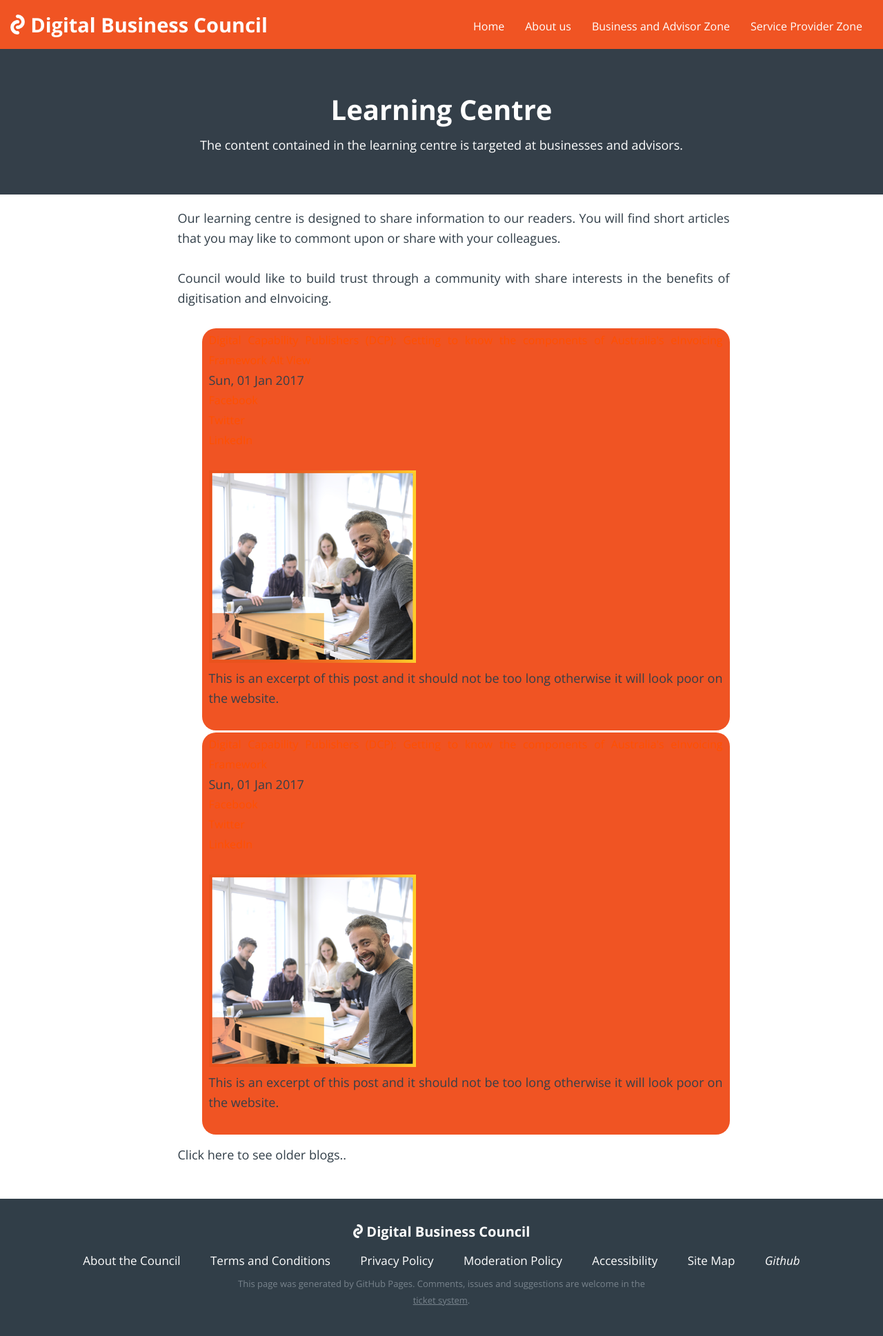
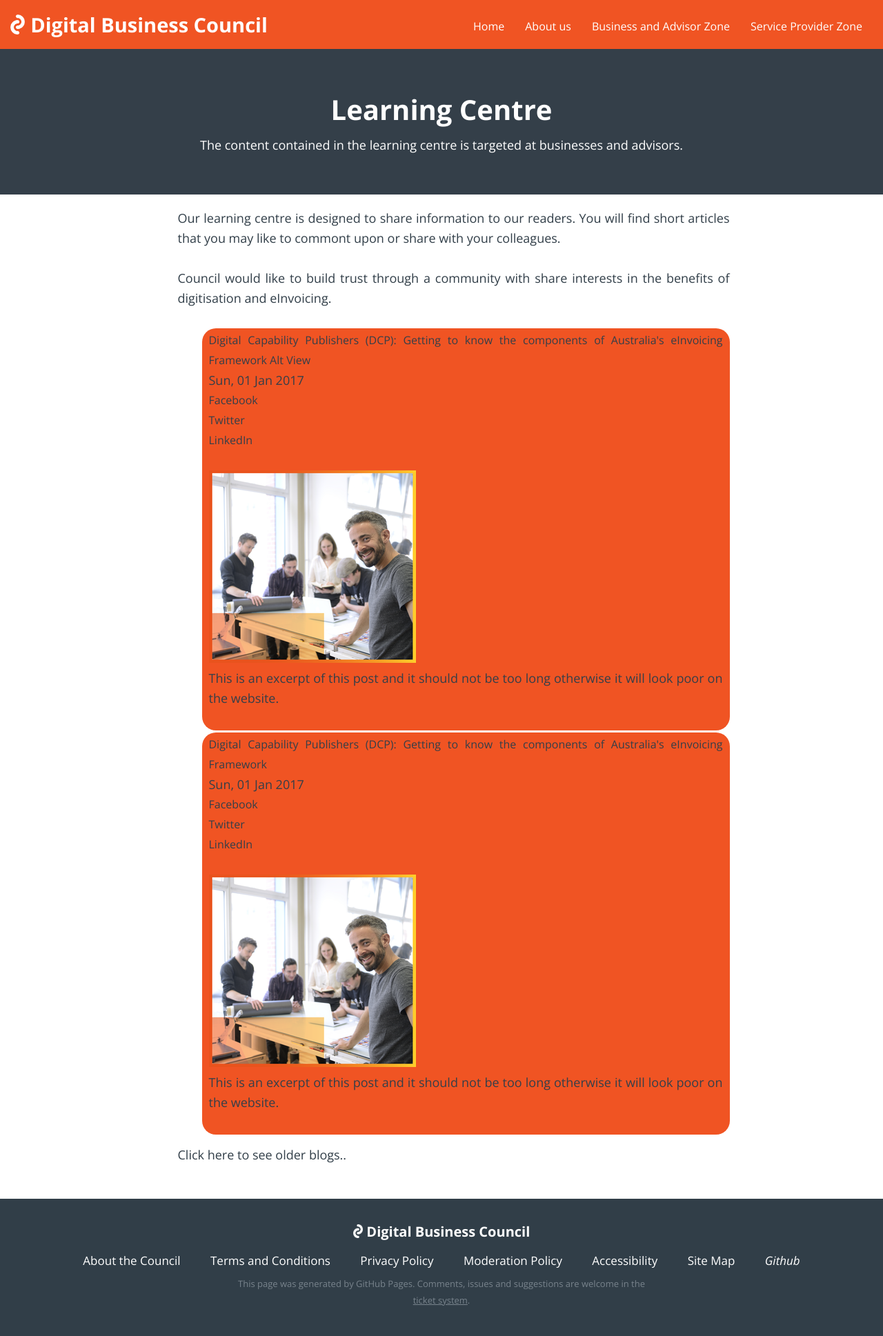
Before and after one commit to Digital-Business-Council/Digital-Business-Council.github.io, a Jekyll site: the page built from pages/business-zone/blogs/learning-centre.md, in a window 1280 px wide. Shown: the whole page at 69% size. Built offline with Jekyll 4.4.1, drawn with Linux system fonts in a browser that asks for light colours.

Commit message:
Update _common.scss

```diff
--- a/_sass/_common.scss
+++ b/_sass/_common.scss
@@ -120,7 +120,7 @@ img{
     }
   }
 }
-
+.page-content{
 .blog-excerpt{
     background-color: $dbc-primary;
     color: $dbc-secondary;
@@ -146,7 +146,7 @@ img{
       }
   }
 }
-
+}
 .page-content{
   padding-left: 35px;
   max-width: 835px;
```
